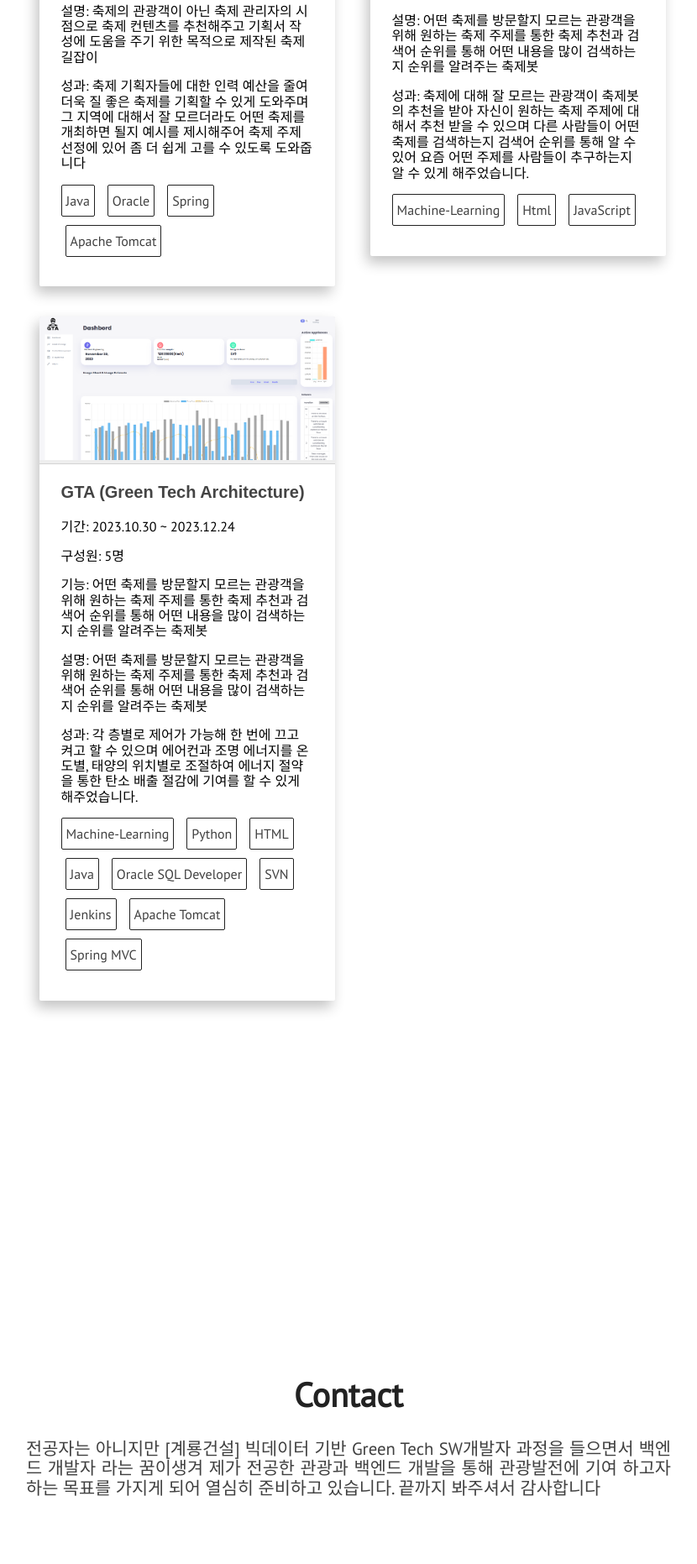
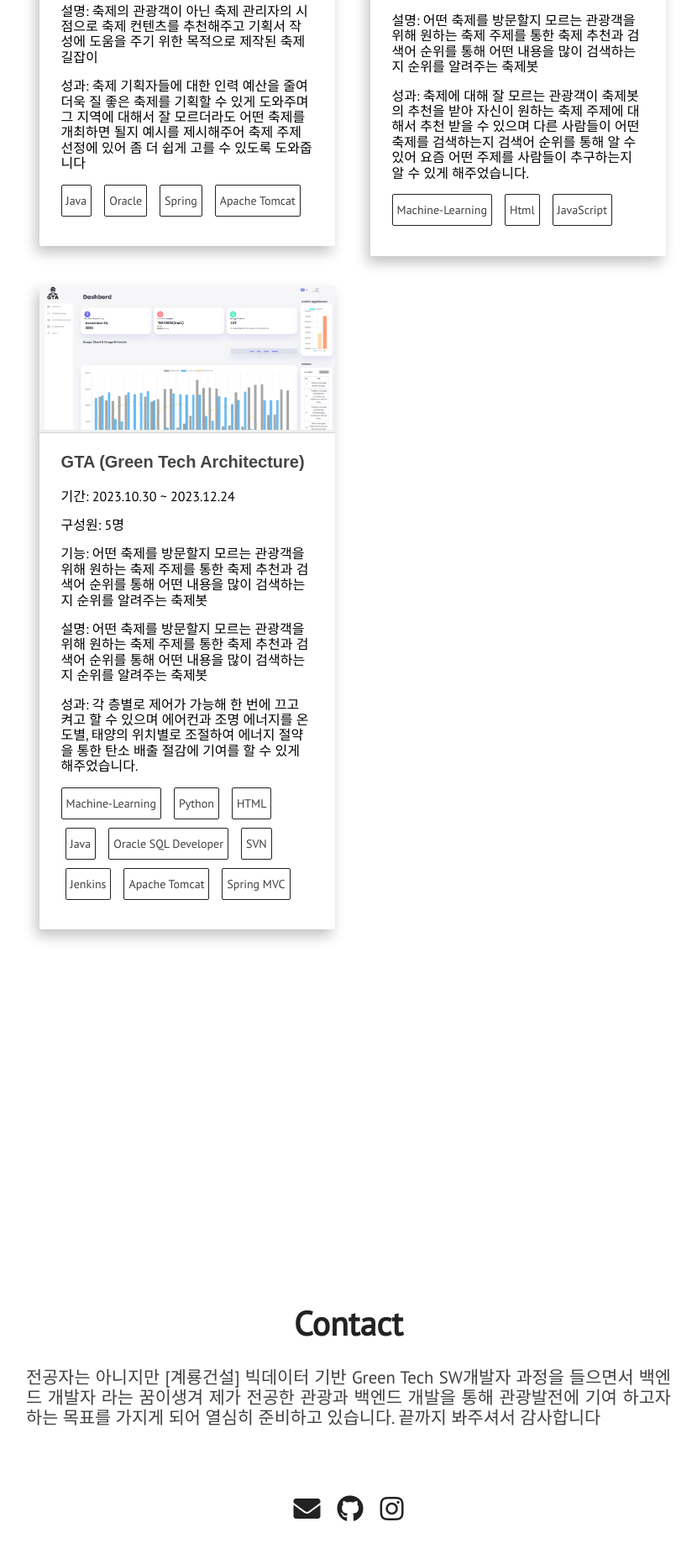
Before and after one commit to YoungGyu99/YoungGyu99.github.io, a Jekyll site: the page built from index.html, in a window 1280 px wide. Shown: the part 3458-5321 px from the top of the page at 84% size, without its empty margins (225-1055 px from the left). Built offline with Jekyll 4.4.1, drawn with Linux system fonts in a browser that asks for light colours; nearby versions of some CDN libraries.

Commit message:
Update projects.html

```diff
--- a/_includes/projects.html
+++ b/_includes/projects.html
@@ -123,6 +123,7 @@ $(document).ready(() => {
   .project-technology {
     margin-right: 10px;
     margin-bottom: 10px;
+    font-size: 14px; /* 글씨 크기를 조절하세요. */
     /* 다른 필요한 스타일을 추가할 수 있습니다. */
   }
 
```
